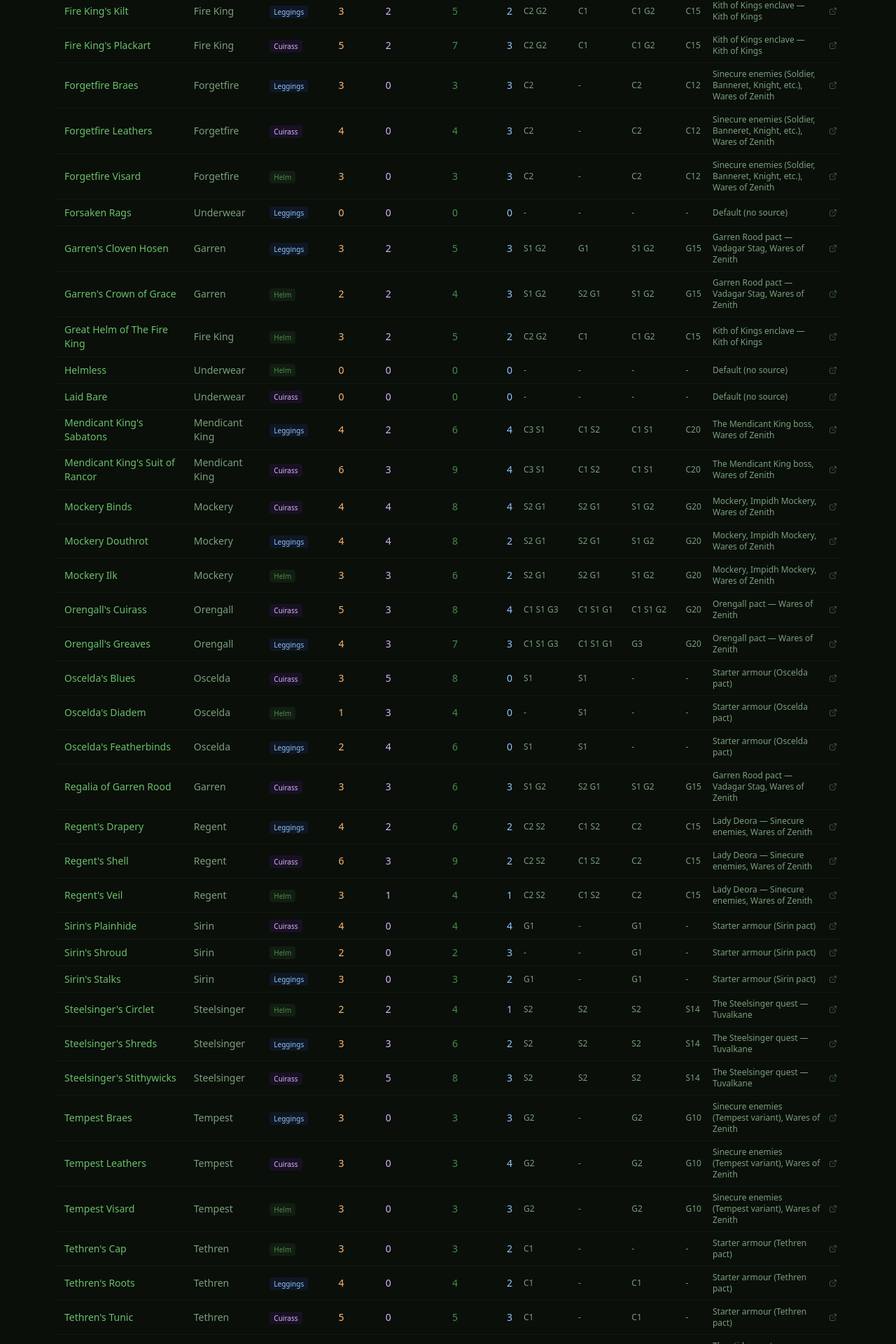
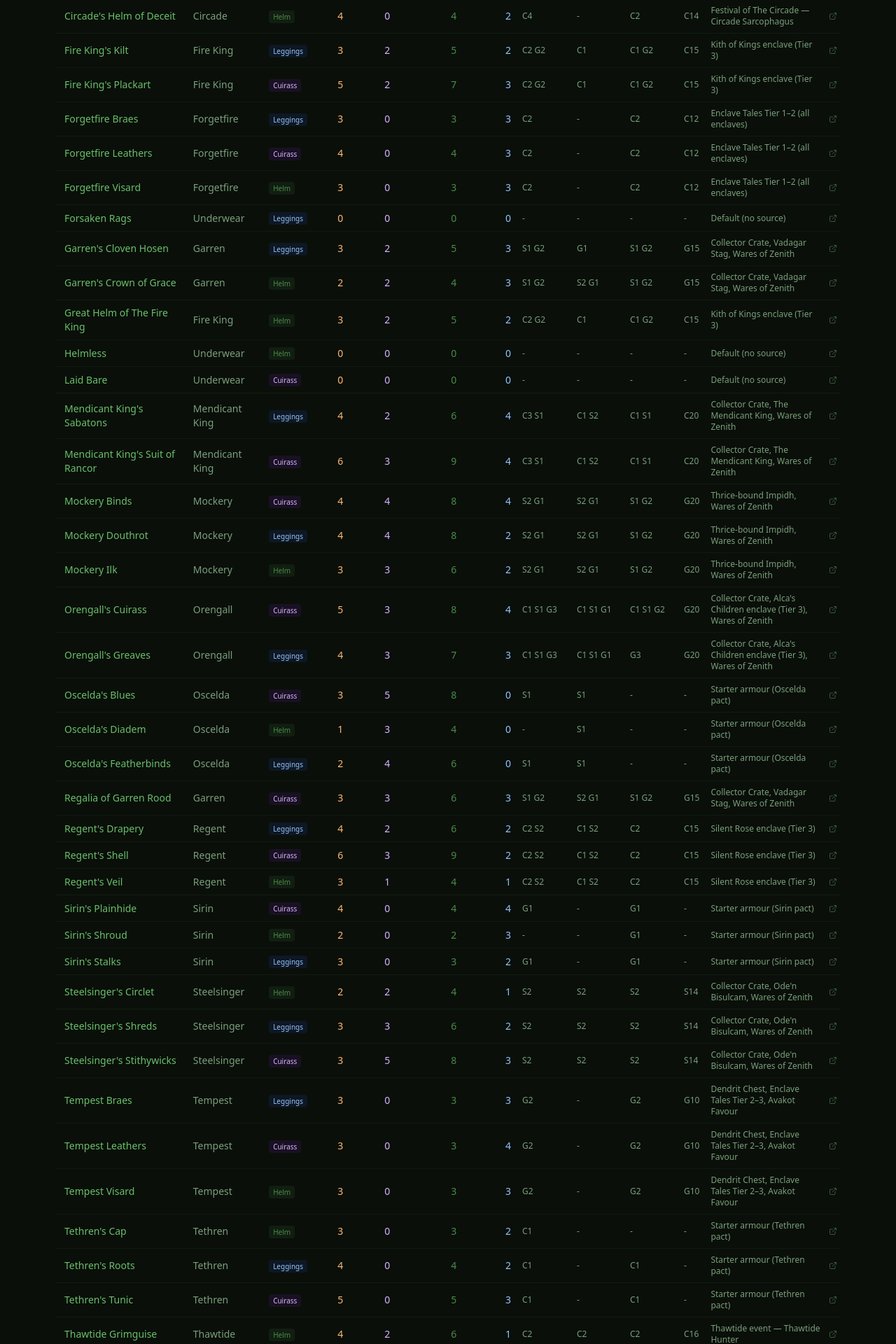
Before and after one commit to EnigmaMachineDev/SoulframeTools, a React (Vite) app: page /armour in a window 1280 px wide. Shown: the part 805-2725 px from the top of the page at 70% size. Built offline with nearby package versions, Linux system fonts and the light colour scheme.

Commit message:
added droptable update

```diff
--- a/index.html
+++ b/index.html
@@ -5,6 +5,7 @@
     <link rel="icon" type="image/svg+xml" href="/vite.svg" />
     <meta name="viewport" content="width=device-width, initial-scale=1.0" />
     <title>Soulframe Tools</title>
+    <script data-grow-initializer="">!(function(){window.growMe||((window.growMe=function(e){window.growMe._.push(e);}),(window.growMe._=[]));var e=document.createElement("script");(e.type="text/javascript"),(e.src="https://faves.grow.me/main.js"),(e.defer=!0),e.setAttribute("data-grow-faves-site-id","U2l0ZTpiNWMwMzc1Mi1hYTU2LTRkOWMtOTA1Ny02Y2I1YjNmMjRlNjA=");var t=document.getElementsByTagName("script")[0];t.parentNode.insertBefore(e,t);})();</script>
   </head>
   <body>
     <div id="root"></div>
--- a/src/data/armour.js
+++ b/src/data/armour.js
@@ -12,7 +12,7 @@ export const ARMOUR_LEGGINGS = [];
 export const ARMOUR_SETS = [
   {
     name: 'Arbearer',
-    location: 'Bromius pact — Gourdo, Kabocha, Wares of Zenith',
+    location: 'Collector Crate, Gourdo, Kabocha, Vadagar Bear, Wares of Zenith',
     pieces: [
       { name: "Arbearer's Mask", slot: 'Helm', physDef: 7, magDef: 0, stability: 3, attunement: { physical: { courage: 3, spirit: 0, grace: 0 }, magick: { courage: 1, spirit: 0, grace: 0 }, stability: { courage: 2, spirit: 0, grace: 0 } }, virtueReq: { courage: 22 } },
       { name: "Arbearer's Pauncher", slot: 'Cuirass', physDef: 7, magDef: 2, stability: 4, attunement: { physical: { courage: 3, spirit: 0, grace: 0 }, magick: { courage: 1, spirit: 0, grace: 0 }, stability: { courage: 2, spirit: 0, grace: 0 } }, virtueReq: { courage: 22 } },
@@ -21,7 +21,7 @@ export const ARMOUR_SETS = [
   },
   {
     name: 'Circade',
-    location: 'Festival of The Circade event — The Circade boss',
+    location: 'Festival of The Circade — Circade Sarcophagus',
     pieces: [
       { name: "Circade's Helm of Deceit", slot: 'Helm', physDef: 4, magDef: 0, stability: 2, attunement: { physical: { courage: 4, spirit: 0, grace: 0 }, magick: { courage: 0, spirit: 0, grace: 0 }, stability: { courage: 2, spirit: 0, grace: 0 } }, virtueReq: { courage: 14 } },
       { name: "Circade's Gutguard", slot: 'Cuirass', physDef: 6, magDef: 0, stability: 4, attunement: { physical: { courage: 3, spirit: 0, grace: 0 }, magick: { courage: 0, spirit: 0, grace: 0 }, stability: { courage: 2, spirit: 0, grace: 0 } }, virtueReq: { courage: 14 } },
@@ -30,7 +30,7 @@ export const ARMOUR_SETS = [
   },
   {
     name: 'Fire King',
-    location: 'Kith of Kings enclave — Kith of Kings',
+    location: 'Kith of Kings enclave (Tier 3)',
     pieces: [
       { name: "Great Helm of The Fire King", slot: 'Helm', physDef: 3, magDef: 2, stability: 2, attunement: { physical: { courage: 2, spirit: 0, grace: 2 }, magick: { courage: 1, spirit: 0, grace: 0 }, stability: { courage: 1, spirit: 0, grace: 2 } }, virtueReq: { courage: 15 } },
       { name: "Fire King's Plackart", slot: 'Cuirass', physDef: 5, magDef: 2, stability: 3, attunement: { physical: { courage: 2, spirit: 0, grace: 2 }, magick: { courage: 1, spirit: 0, grace: 0 }, stability: { courage: 1, spirit: 0, grace: 2 } }, virtueReq: { courage: 15 } },
@@ -39,7 +39,7 @@ export const ARMOUR_SETS = [
   },
   {
     name: 'Forgetfire',
-    location: 'Sinecure enemies (Soldier, Banneret, Knight, etc.), Wares of Zenith',
+    location: 'Enclave Tales Tier 1–2 (all enclaves)',
     pieces: [
       { name: "Forgetfire Visard", slot: 'Helm', physDef: 3, magDef: 0, stability: 3, attunement: { physical: { courage: 2, spirit: 0, grace: 0 }, magick: { courage: 0, spirit: 0, grace: 0 }, stability: { courage: 2, spirit: 0, grace: 0 } }, virtueReq: { courage: 12 } },
       { name: "Brazen Lung", slot: 'Helm', physDef: 2, magDef: 4, stability: 0, attunement: { physical: { courage: 0, spirit: 1, grace: 0 }, magick: { courage: 0, spirit: 2, grace: 0 }, stability: { courage: 0, spirit: 0, grace: 0 } }, virtueReq: {} },
@@ -49,7 +49,7 @@ export const ARMOUR_SETS = [
   },
   {
     name: 'Garren',
-    location: 'Garren Rood pact — Vadagar Stag, Wares of Zenith',
+    location: 'Collector Crate, Vadagar Stag, Wares of Zenith',
     pieces: [
       { name: "Garren's Crown of Grace", slot: 'Helm', physDef: 2, magDef: 2, stability: 3, attunement: { physical: { courage: 0, spirit: 1, grace: 2 }, magick: { courage: 0, spirit: 2, grace: 1 }, stability: { courage: 0, spirit: 1, grace: 2 } }, virtueReq: { grace: 15 } },
       { name: "Regalia of Garren Rood", slot: 'Cuirass', physDef: 3, magDef: 3, stability: 3, attunement: { physical: { courage: 0, spirit: 1, grace: 2 }, magick: { courage: 0, spirit: 2, grace: 1 }, stability: { courage: 0, spirit: 1, grace: 2 } }, virtueReq: { grace: 15 } },
@@ -58,7 +58,7 @@ export const ARMOUR_SETS = [
   },
   {
     name: 'Mendicant King',
-    location: 'The Mendicant King boss, Wares of Zenith',
+    location: 'Collector Crate, The Mendicant King, Wares of Zenith',
     pieces: [
       { name: "Bascinet of The Mendicant King", slot: 'Helm', physDef: 3, magDef: 1, stability: 3, attunement: { physical: { courage: 3, spirit: 1, grace: 0 }, magick: { courage: 1, spirit: 2, grace: 0 }, stability: { courage: 1, spirit: 1, grace: 0 } }, virtueReq: { courage: 20 } },
       { name: "Mendicant King's Suit of Rancor", slot: 'Cuirass', physDef: 6, magDef: 3, stability: 4, attunement: { physical: { courage: 3, spirit: 1, grace: 0 }, magick: { courage: 1, spirit: 2, grace: 0 }, stability: { courage: 1, spirit: 1, grace: 0 } }, virtueReq: { courage: 20 } },
@@ -67,7 +67,7 @@ export const ARMOUR_SETS = [
   },
   {
     name: 'Mockery',
-    location: 'Mockery, Impidh Mockery, Wares of Zenith',
+    location: 'Thrice-bound Impidh, Wares of Zenith',
     pieces: [
       { name: "Mockery Ilk", slot: 'Helm', physDef: 3, magDef: 3, stability: 2, attunement: { physical: { courage: 0, spirit: 2, grace: 1 }, magick: { courage: 0, spirit: 2, grace: 1 }, stability: { courage: 0, spirit: 1, grace: 2 } }, virtueReq: { grace: 20 } },
       { name: "Mockery Binds", slot: 'Cuirass', physDef: 4, magDef: 4, stability: 4, attunement: { physical: { courage: 0, spirit: 2, grace: 1 }, magick: { courage: 0, spirit: 2, grace: 1 }, stability: { courage: 0, spirit: 1, grace: 2 } }, virtueReq: { grace: 20 } },
@@ -76,7 +76,7 @@ export const ARMOUR_SETS = [
   },
   {
     name: 'Orengall',
-    location: 'Orengall pact — Wares of Zenith',
+    location: "Collector Crate, Alca's Children enclave (Tier 3), Wares of Zenith",
     pieces: [
       { name: "Armet of Orengall", slot: 'Helm', physDef: 3, magDef: 2, stability: 3, attunement: { physical: { courage: 1, spirit: 1, grace: 3 }, magick: { courage: 1, spirit: 1, grace: 1 }, stability: { courage: 0, spirit: 0, grace: 3 } }, virtueReq: { grace: 20 } },
       { name: "Orengall's Cuirass", slot: 'Cuirass', physDef: 5, magDef: 3, stability: 4, attunement: { physical: { courage: 1, spirit: 1, grace: 3 }, magick: { courage: 1, spirit: 1, grace: 1 }, stability: { courage: 1, spirit: 1, grace: 2 } }, virtueReq: { grace: 20 } },
@@ -94,7 +94,7 @@ export const ARMOUR_SETS = [
   },
   {
     name: 'Regent',
-    location: 'Lady Deora — Sinecure enemies, Wares of Zenith',
+    location: 'Silent Rose enclave (Tier 3)',
     pieces: [
       { name: "Regent's Veil", slot: 'Helm', physDef: 3, magDef: 1, stability: 1, attunement: { physical: { courage: 2, spirit: 2, grace: 0 }, magick: { courage: 1, spirit: 2, grace: 0 }, stability: { courage: 2, spirit: 0, grace: 0 } }, virtueReq: { courage: 15 } },
       { name: "Regent's Shell", slot: 'Cuirass', physDef: 6, magDef: 3, stability: 2, attunement: { physical: { courage: 2, spirit: 2, grace: 0 }, magick: { courage: 1, spirit: 2, grace: 0 }, stability: { courage: 2, spirit: 0, grace: 0 } }, virtueReq: { courage: 15 } },
@@ -112,7 +112,7 @@ export const ARMOUR_SETS = [
   },
   {
     name: 'Steelsinger',
-    location: 'The Steelsinger quest — Tuvalkane',
+    location: 'Collector Crate, Ode\'n Bisulcam, Wares of Zenith',
     pieces: [
       { name: "Steelsinger's Circlet", slot: 'Helm', physDef: 2, magDef: 2, stability: 1, attunement: { physical: { courage: 0, spirit: 2, grace: 0 }, magick: { courage: 0, spirit: 2, grace: 0 }, stability: { courage: 0, spirit: 2, grace: 0 } }, virtueReq: { spirit: 14 } },
       { name: "Steelsinger's Stithywicks", slot: 'Cuirass', physDef: 3, magDef: 5, stability: 3, attunement: { physical: { courage: 0, spirit: 2, grace: 0 }, magick: { courage: 0, spirit: 2, grace: 0 }, stability: { courage: 0, spirit: 2, grace: 0 } }, virtueReq: { spirit: 14 } },
@@ -121,7 +121,7 @@ export const ARMOUR_SETS = [
   },
   {
     name: 'Tempest',
-    location: 'Sinecure enemies (Tempest variant), Wares of Zenith',
+    location: 'Dendrit Chest, Enclave Tales Tier 2–3, Avakot Favour',
     pieces: [
       { name: "Tempest Visard", slot: 'Helm', physDef: 3, magDef: 0, stability: 3, attunement: { physical: { courage: 0, spirit: 0, grace: 2 }, magick: { courage: 0, spirit: 0, grace: 0 }, stability: { courage: 0, spirit: 0, grace: 2 } }, virtueReq: { grace: 10 } },
       { name: "Tempest Leathers", slot: 'Cuirass', physDef: 3, magDef: 0, stability: 4, attunement: { physical: { courage: 0, spirit: 0, grace: 2 }, magick: { courage: 0, spirit: 0, grace: 0 }, stability: { courage: 0, spirit: 0, grace: 2 } }, virtueReq: { grace: 10 } },
@@ -139,7 +139,7 @@ export const ARMOUR_SETS = [
   },
   {
     name: 'Thawtide',
-    location: 'Thawtide event — Thawtide Hunter, Banneret, Kabocha, The Mendicant King',
+    location: 'Thawtide event — Thawtide Hunter',
     pieces: [
       { name: "Thawtide Grimguise", slot: 'Helm', physDef: 4, magDef: 2, stability: 1, attunement: { physical: { courage: 2, spirit: 0, grace: 0 }, magick: { courage: 2, spirit: 0, grace: 0 }, stability: { courage: 2, spirit: 0, grace: 0 } }, virtueReq: { courage: 16 } },
       { name: "Thawtide Meltcap", slot: 'Helm', physDef: 3, magDef: 1, stability: 2, attunement: { physical: { courage: 2, spirit: 0, grace: 2 }, magick: { courage: 0, spirit: 0, grace: 0 }, stability: { courage: 2, spirit: 0, grace: 2 } }, virtueReq: { grace: 17 } },
@@ -158,7 +158,7 @@ export const ARMOUR_SETS = [
   },
   {
     name: 'Wazzard',
-    location: 'Wazzard of Wastes / Wraith of Wastes, Collector Crate, Wares of Zenith',
+    location: 'The Organ, Wares of Zenith',
     pieces: [
       { name: "Wazzard's Bycoket", slot: 'Helm', physDef: 2, magDef: 3, stability: 2, attunement: { physical: { courage: 0, spirit: 2, grace: 0 }, magick: { courage: 0, spirit: 3, grace: 0 }, stability: { courage: 0, spirit: 1, grace: 0 } }, virtueReq: { spirit: 22 } },
       { name: "Wazzard's Robes", slot: 'Cuirass', physDef: 3, magDef: 5, stability: 4, attunement: { physical: { courage: 0, spirit: 2, grace: 0 }, magick: { courage: 0, spirit: 3, grace: 0 }, stability: { courage: 0, spirit: 1, grace: 0 } }, virtueReq: { spirit: 22 } },
```
Also changed, not shown: src/data/weapons.js (+5 -5 lines).
